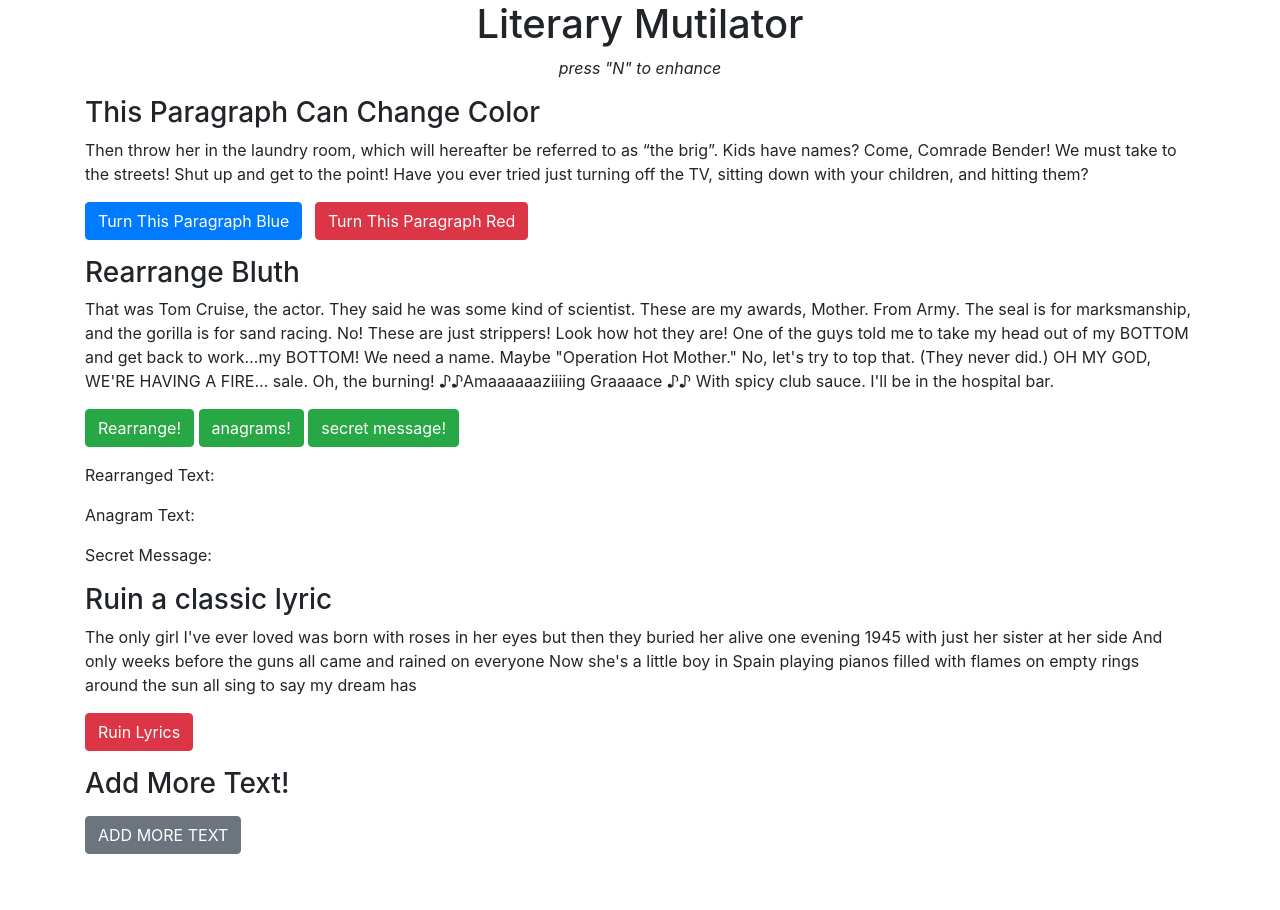
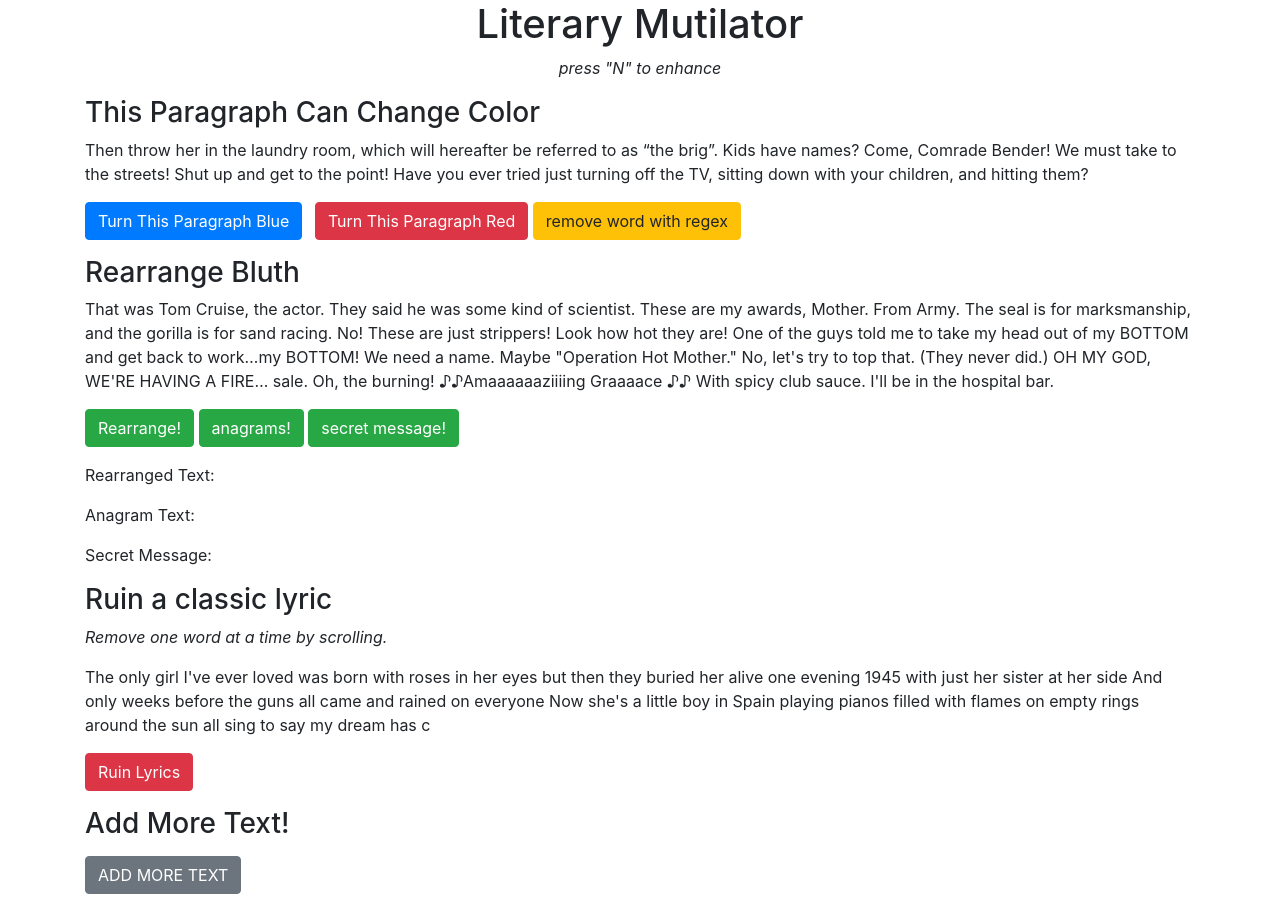
Before and after one commit to judeamiller/literary-mutilator, a PHP site: page / in a window 1280 px wide. Before the commit the page ends 854 px from the top, so only its background shows below. Run offline with PHP 8.4, Linux system fonts and the light colour scheme; some libraries are stand-ins or nearby versions.

Commit message:
move remove word button to first paragraph

```diff
--- a/index.php
+++ b/index.php
@@ -33,7 +33,8 @@
 		Comrade Bender! We must take to the streets! Shut up and get to the point! Have you ever tried just turning off the
 		TV, sitting down with your children, and hitting them?</p>
 		<p><button class="btn btn-primary" type="submit" onclick="futuramaBlue()">Turn This Paragraph Blue</button>
-			<button class="btn btn-danger ml-2" type="submit" onclick="futuramaRed()">Turn This Paragraph Red</button></p>
+			<button class="btn btn-danger ml-2" type="submit" onclick="futuramaRed()">Turn This Paragraph Red</button>
+			<button class="btn btn-warning" type="submit" onclick="removeWord()">remove word with regex</button></p>
 
 
 		<h3>Rearrange Bluth</h3>
@@ -49,18 +50,20 @@
 			<button class="btn btn-success" type="submit" onclick="anagram()">anagrams!</button>
 			<button class="btn btn-success" type="submit" onclick="secondLetter()">secret message!</button></p>
 		<p>Rearranged Text: <span id="shuffle" class="text-secondary"></span></p>
-		<p>Anagram Text: <span id="gramana" class="text-secondary"></span></p>
+		<p>Anagram Text: <span id="margana" class="text-secondary"></span></p>
 		<p>Secret Message: <span id="message"></span></p>
 
 		<h3>Ruin a classic lyric</h3>
+			<p><em>Remove one word at a time by scrolling.</em></p>
 		<p id="holland">The only girl I've ever loved	was born with roses in her eyes but then they buried her alive	one evening 1945
 		with just her sister at her side	And only weeks before the guns all came and rained on everyone	Now she's a
-		little boy in Spain playing pianos filled with flames on empty rings around the sun all sing to say my dream has come</p>
+		little boy in Spain playing pianos filled with flames on empty rings around the sun all sing to say my dream has come.</p>
 
 		<p><button class="btn btn-danger" type="submit" id="find and replace" onclick="textReplace(); textReplace2()">Ruin Lyrics</button></p>
 
 
-		<h3>Add More Text!</h3>
+
+			<h3>Add More Text!</h3>
 		<p id="fillHere" class="text-danger"></p>
 		<p><button class="btn btn-secondary" type="button" onclick="textInsert()">ADD MORE TEXT</button> </p>
 
```
